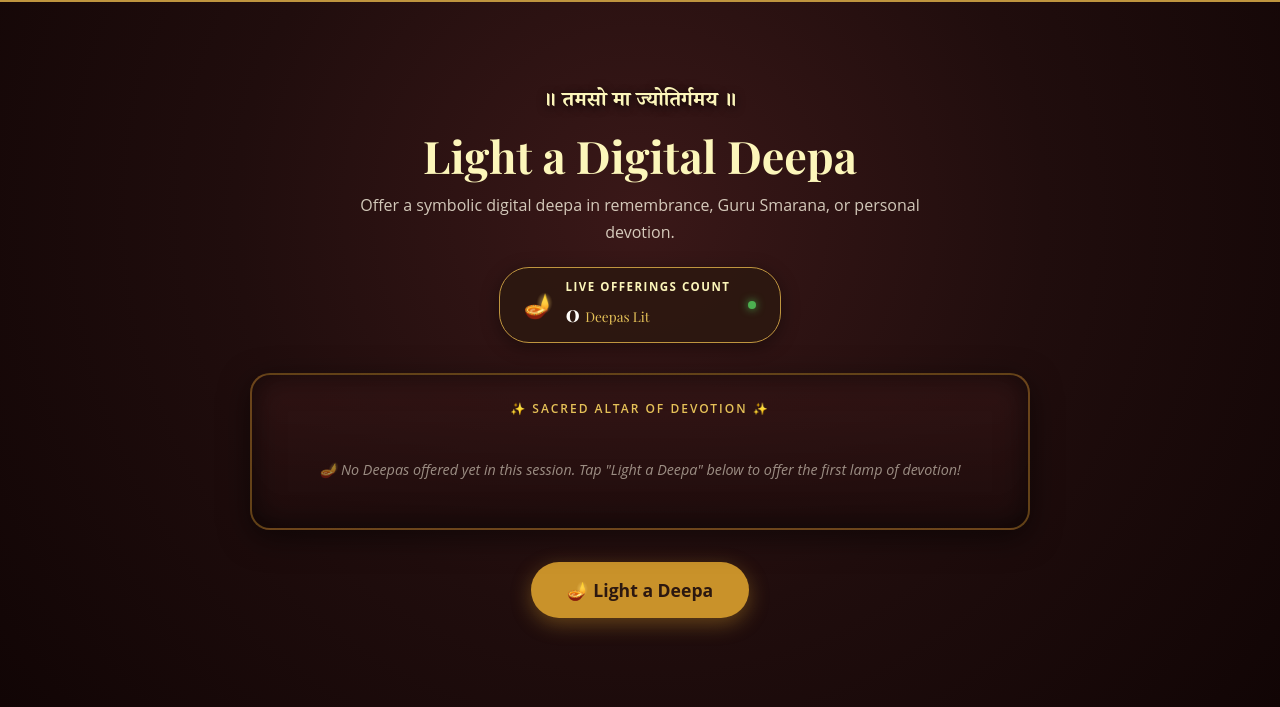
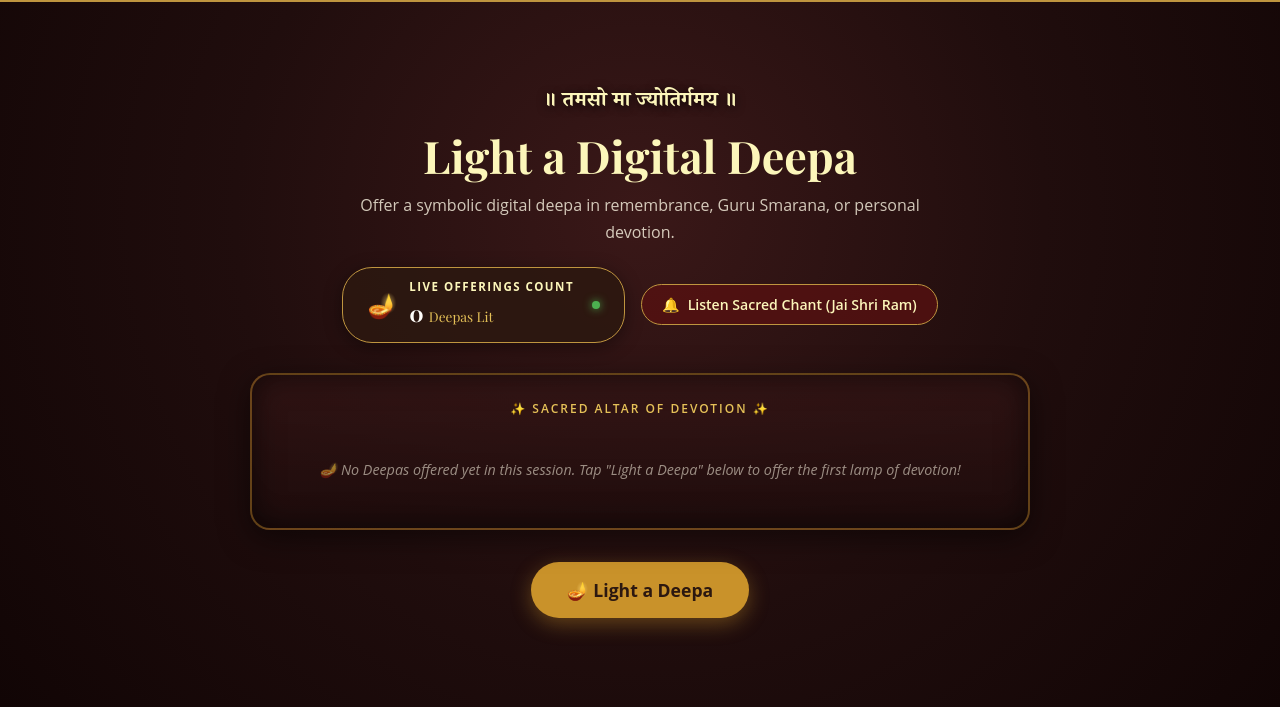
Before and after one commit to karthikvharihar-stack/Guru-Project, a Flask app: page / in a window 1280 px wide. Shown: the part 2860-3567 px from the top of the page. Run offline with Flask 3, Linux system fonts and the light colour scheme; data that the repository does not hold is empty; some web fonts are replaced.

Commit message:
Expose window.playDevotionalDeepaVoice and add direct Listen Chant button

```diff
--- a/app/static/js/main.js
+++ b/app/static/js/main.js
@@ -310,7 +310,7 @@ function initDigitalDeepa() {
     }
   };
 
-  function playDevotionalDeepaVoice() {
+  window.playDevotionalDeepaVoice = function () {
     // 1. Play Resonant Temple Bell Chime (Web Audio API)
     try {
       const AudioCtx = window.AudioContext || window.webkitAudioContext;
--- a/app/templates/index.html
+++ b/app/templates/index.html
@@ -407,8 +407,9 @@
       Offer a symbolic digital deepa in remembrance, Guru Smarana, or personal devotion.
     </p>
 
-    <!-- Live Counter Badge -->
-    <div style="display: inline-flex; align-items: center; gap: 12px; background: rgba(44, 24, 16, 0.85); border: 1.5px solid #BF953F; border-radius: 30px; padding: 10px 24px; margin-bottom: 30px; box-shadow: 0 4px 18px rgba(0,0,0,0.4);">
+    <!-- Live Counter Badge & Sound Button -->
+    <div style="display: inline-flex; align-items: center; justify-content: center; flex-wrap: wrap; gap: 16px; margin-bottom: 30px;">
+      <div style="display: inline-flex; align-items: center; gap: 12px; background: rgba(44, 24, 16, 0.85); border: 1.5px solid #BF953F; border-radius: 30px; padding: 10px 24px; box-shadow: 0 4px 18px rgba(0,0,0,0.4);">
         <span style="font-size: 1.5rem;">🪔</span>
         <div style="text-align: left;">
           <div style="font-size: 0.72rem; color: #FCF6BA; letter-spacing: 1.5px; text-transform: uppercase; font-weight: bold;">LIVE OFFERINGS COUNT</div>
@@ -417,6 +418,11 @@
           </div>
         </div>
         <span style="display: inline-block; width: 8px; height: 8px; border-radius: 50%; background: #4caf50; box-shadow: 0 0 8px #4caf50; margin-left: 6px;"></span>
+      </div>
+
+      <button type="button" onclick="playDevotionalDeepaVoice()" style="display: inline-flex; align-items: center; gap: 8px; background: rgba(89, 16, 16, 0.75); border: 1.5px solid #BF953F; border-radius: 30px; padding: 10px 20px; color: #FCF6BA; font-size: 0.88rem; font-weight: 600; cursor: pointer; transition: all 0.2s;" title="Listen to sacred Jai Shri Ram chant">
+        <span>🔔</span> Listen Sacred Chant (Jai Shri Ram)
+      </button>
     </div>
 
     <!-- Sacred Altar Tray for Diyas -->
@@ -436,10 +442,7 @@
 </section>
 
 <!-- Dedicated Pre-loaded Jai Shri Ram Audio Element -->
-<audio id="deepaAudioPlayer" preload="auto" style="display:none;">
-  <source src="{{ url_for('static', filename='audio/jai_shri_ram.wav') }}" type="audio/wav">
-  <source src="{{ url_for('static', filename='audio/jai_shri_ram.mp3') }}" type="audio/mpeg">
-</audio>
+<audio id="deepaAudioPlayer" src="{{ url_for('static', filename='audio/jai_shri_ram.mp3') }}" preload="auto" playsinline style="position: absolute; width: 1px; height: 1px; opacity: 0; pointer-events: none;"></audio>
 
 <!-- Deepa Offering Modal -->
 <div id="deepaOfferingModal" style="display: none; position: fixed; inset: 0; background: rgba(18, 6, 6, 0.88); backdrop-filter: blur(8px); z-index: 10000; align-items: center; justify-content: center; padding: 20px;" onclick="closeDeepaModal(event)">
```
Lines whose indentation alone changed are shown as unchanged.
